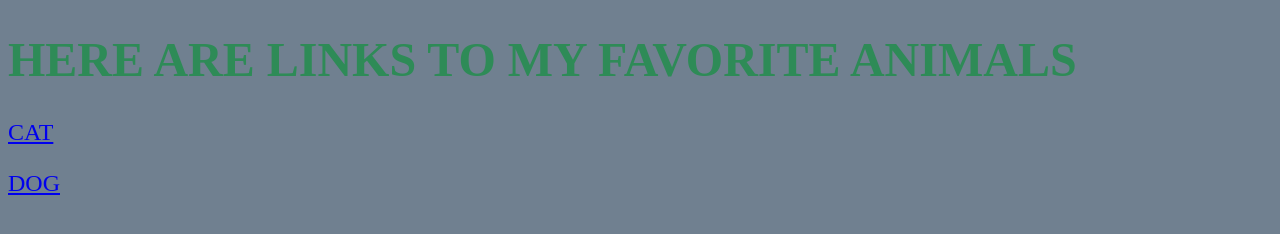
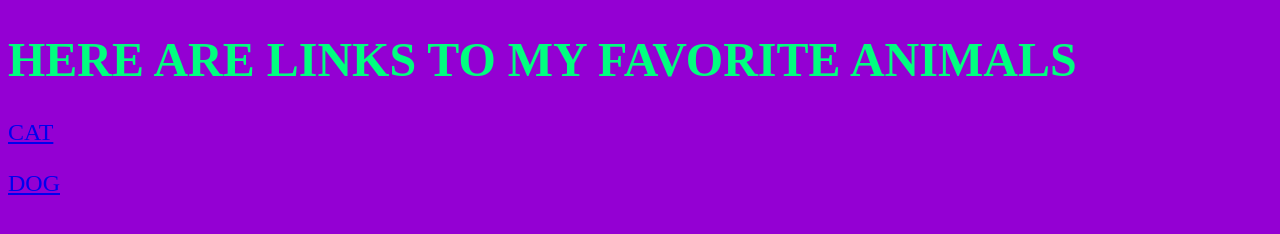
Before and after one commit to eleyjor/Demo, a plain HTML site: page index.html in a window 1280 px wide. Drawn offline with Linux system fonts and the light colour scheme.

Commit message:
Update style.css

```diff
--- a/Pages/style.css
+++ b/Pages/style.css
@@ -1,5 +1,5 @@
 body{
 font-size: 24px;
-background-color: slategray;
-color: SeaGreen;
+background-color: DarkViolet;
+color: SpringGreen;
 }
```
